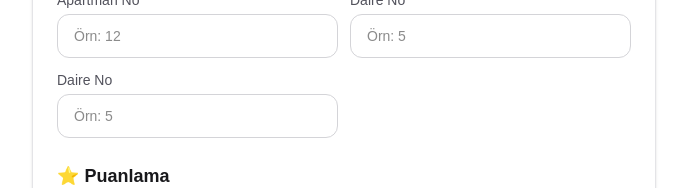
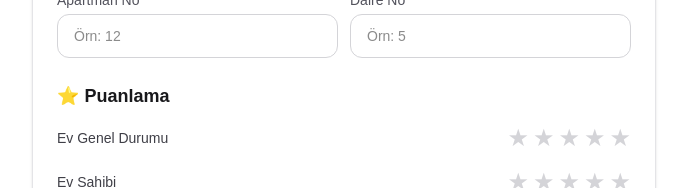
Before and after one commit to aycademirok-star/kiracinot, a Next.js app: page /yorum-ekle in a window 1280 px wide. Shown: the part 323-511 px from the top of the page, without its empty margins (296-983 px from the left). Built offline with nearby package versions, Linux system fonts and the light colour scheme; no server answers.

Commit message:
duplicate daire no kaldirildi

```diff
--- a/src/app/yorum-ekle/page.tsx
+++ b/src/app/yorum-ekle/page.tsx
@@ -229,12 +229,6 @@ export default function YorumEklePage() {
               <input placeholder="Örn: 5" value={daireNo} onChange={(e) => setDaireNo(e.target.value)}
                 className="h-11 w-full rounded-xl border border-zinc-300 px-4 text-sm outline-none ring-blue-600 focus:ring-2" />
             </div>
-
-            <div>
-              <label className="mb-1 block text-sm text-zinc-600">Daire No</label>
-              <input placeholder="Örn: 5" value={daireNo} onChange={(e) => setDaireNo(e.target.value)}
-                className="h-11 w-full rounded-xl border border-zinc-300 px-4 text-sm outline-none ring-blue-600 focus:ring-2" />
-            </div>
           </div>
         </div>
 
```
